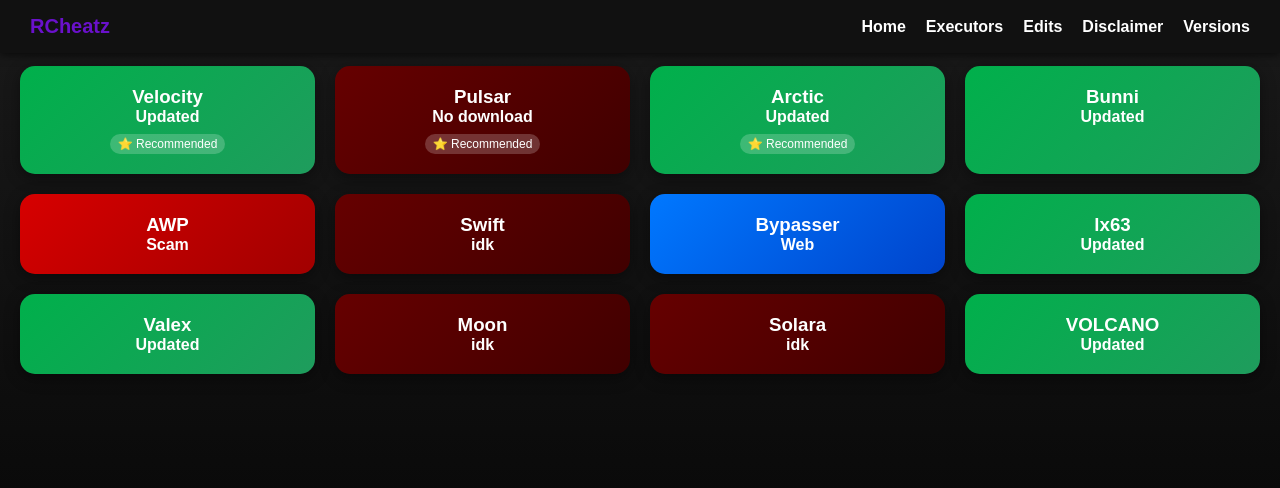
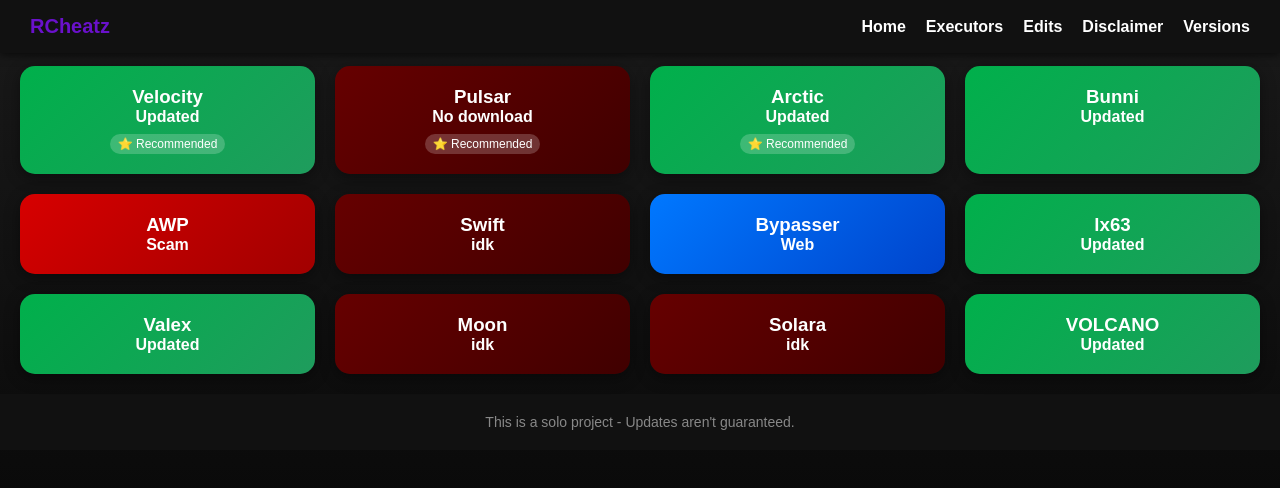
Before and after one commit to gabrielhackett15-bit/Rcheatz, a Next.js app: page /executors in a window 1280 px wide. Shown: the top 488 px of the page. Built offline with nearby package versions, Linux system fonts and the light colour scheme.

Commit message:
update..

```diff
--- a/app/executors/page.js
+++ b/app/executors/page.js
@@ -38,6 +38,10 @@ export default function Executors() {
           </div>
         </section>
       </main>
+
+      <footer>
+        <p>This is a solo project - Updates aren't guaranteed.</p>
+      </footer>
     </>
   );
 }
```
